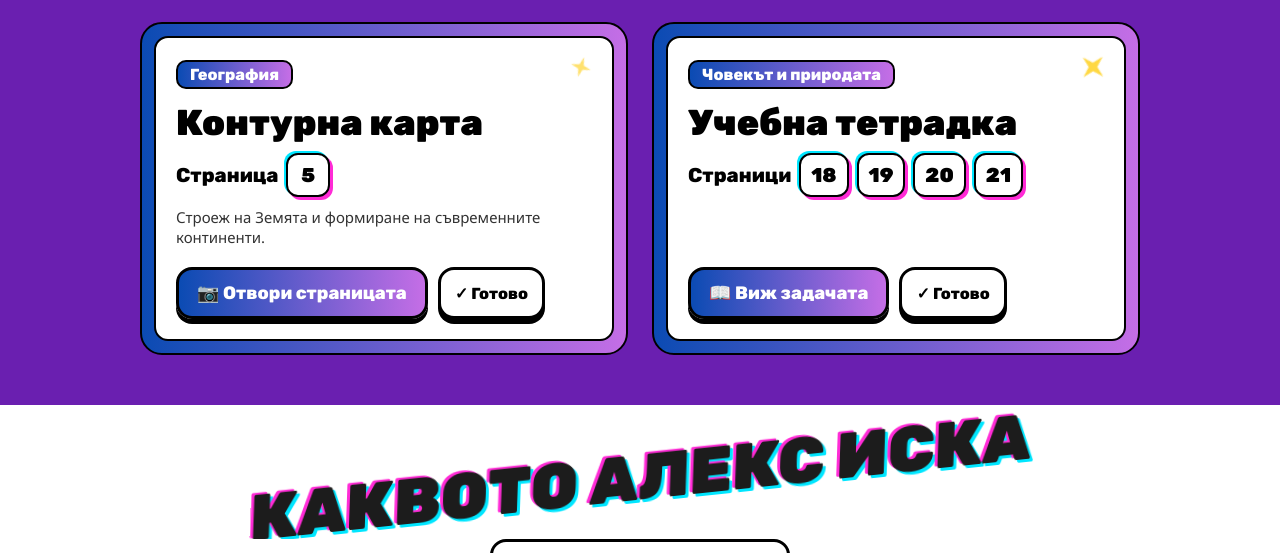
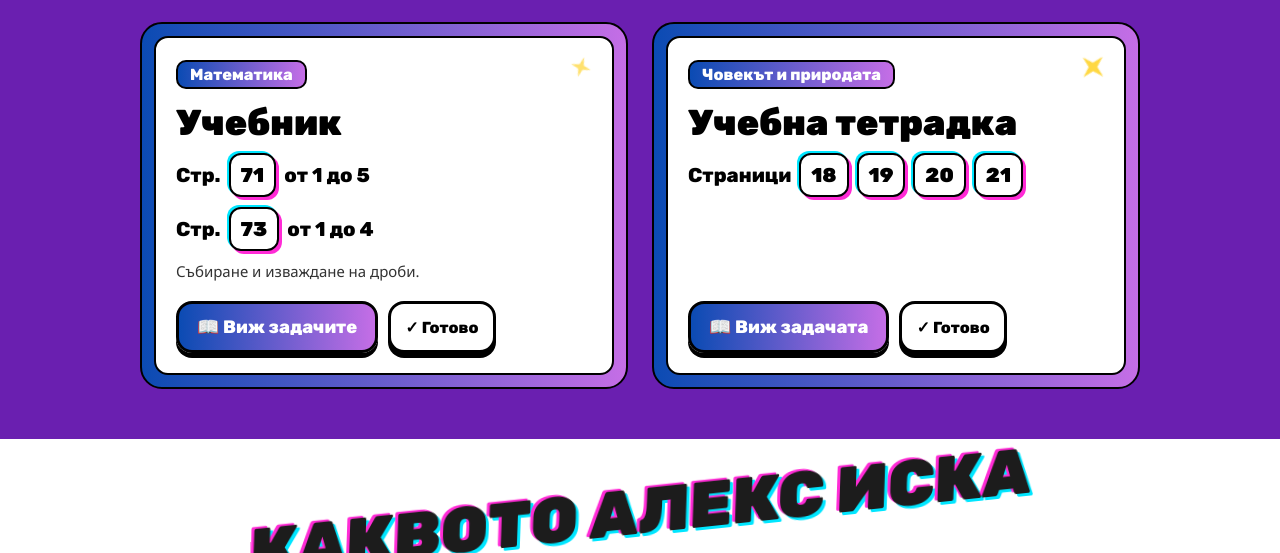
Before and after one commit to AlexTheRobota/Study-with-Alex-and-tati, a plain HTML site: page zadachi/index.html in a window 1280 px wide. Shown: the part 739-1292 px from the top of the page. Drawn offline with Linux system fonts and the light colour scheme.

Commit message:
Consultation tasks: replace geography card with maths textbook p.71 (1-5) and p.73 (1-4)
Co-Authored-By: Claude Opus 5.5 <noreply@anthropic.com>
Claude-Session: https://claude.ai/code/session_01DGy3S9bcFN6nLVGbkrwuNJ

```diff
--- a/zadachi/index.html
+++ b/zadachi/index.html
@@ -105,15 +105,16 @@ button{font:inherit;color:inherit;cursor:pointer}
   <div class="band-in">
     <div class="head"><div class="bigpill">Задачи за консултации</div></div>
     <div class="tasks">
-      <div class="frame"><article class="card" id="geo">
+      <div class="frame"><article class="card" id="mat">
         <i class="star" style="right:18px;top:16px;--s:26px"></i>
-        <span class="subj">География</span>
-        <h2>Контурна карта</h2>
-        <p class="pages">Страница <b>5</b></p>
-        <p style="margin:0;font-size:15px;color:#333">Строеж на Земята и формиране на съвременните континенти.</p>
+        <span class="subj">Математика</span>
+        <h2>Учебник</h2>
+        <p class="pages">Стр. <b>71</b> от 1 до 5</p>
+        <p class="pages">Стр. <b>73</b> от 1 до 4</p>
+        <p style="margin:0;font-size:15px;color:#333">Събиране и изваждане на дроби.</p>
         <div class="row">
-          <button class="btn" id="openGeo" type="button">📷 Отвори страницата</button>
-          <button class="done" type="button" data-task="geo" aria-pressed="false">✓ Готово</button>
+          <button class="btn" id="openMat" type="button">📖 Виж задачите</button>
+          <button class="done" type="button" data-task="mat" aria-pressed="false">✓ Готово</button>
         </div>
       </article></div>
       <div class="frame"><article class="card" id="chp">
@@ -159,20 +160,24 @@ button{font:inherit;color:inherit;cursor:pointer}
  var view=$('view'),body=$('vBody'),zoomBtn=$('vZoom'),last=null;
  function open(title,html,zoomable){last=document.activeElement;$('vTitle').textContent=title;body.innerHTML=html;view.classList.remove('zoom');zoomBtn.hidden=!zoomable;zoomBtn.textContent='🔍 Увеличи';view.hidden=false;document.body.style.overflow='hidden';$('vClose').focus()}
  function close(){view.hidden=true;document.body.style.overflow='';if(last)last.focus()}
- $('openGeo').addEventListener('click',function(){open('География · Контурна карта · стр. 5','<img src="geografia-konturna-karta-str5.jpg" alt="Контурна карта, страница 5: Строеж на Земята и Формиране на съвременните континенти">',true)});
- var PAGES=[18,19,20,21];
- $('openChp').addEventListener('click',function(){
-  var pg=st.chpPages||{},cur=PAGES[0];
-  open('Човекът и природата · Учебна тетрадка','<div class="pgv"><div class="ptabs"><span class="lbl">Страница:</span>'+PAGES.map(function(n){return '<button type="button" data-p="'+n+'">'+n+'</button>'}).join('')+'<button type="button" class="mark" id="pMark">✓ Готова</button></div><img id="pImg" alt=""></div>',true);
-  var img=$('pImg'),mark=$('pMark');
-  function show(n){cur=n;img.src='chovekat-i-prirodata-str'+n+'.jpg';img.alt='Учебна тетрадка по Човекът и природата, страница '+n;
+ // page viewer with tabs; each page can be ticked off, and the card is done when all pages are
+ function pages(task,title,PAGES,file,alt,note){
+  var pg=st[task+'Pages']||{},cur=PAGES[0];
+  open(title,'<div class="pgv"><div class="ptabs"><span class="lbl">Страница:</span>'+PAGES.map(function(n){return '<button type="button" data-p="'+n+'">'+n+'</button>'}).join('')+'<button type="button" class="mark" id="pMark">✓ Готова</button></div><p class="pnote" id="pNote" style="margin:0 0 10px;font:800 18px Rubik,Arial,sans-serif;color:#fff;text-align:center"></p><img id="pImg" alt=""></div>',true);
+  var img=$('pImg'),mark=$('pMark'),nt=$('pNote');
+  function show(n){cur=n;img.src=file(n);img.alt=alt(n);nt.textContent=note?note(n):'';nt.hidden=!note;
    body.querySelectorAll('[data-p]').forEach(function(b){var p=+b.dataset.p;b.setAttribute('aria-current',p===n);b.classList.toggle('dn',!!pg[p])});
    mark.setAttribute('aria-pressed',!!pg[n]);mark.textContent=pg[n]?'✓ Стр. '+n+' е готова':'✓ Готова';body.scrollTop=0;body.scrollLeft=0;
    img.style.animation='none';void img.offsetWidth;img.style.animation=''}
   body.querySelectorAll('[data-p]').forEach(function(b){b.addEventListener('click',function(){show(+b.dataset.p)})});
-  mark.addEventListener('click',function(){pg[cur]=!pg[cur];st.chpPages=pg;st.chp=PAGES.every(function(n){return pg[n]});put(st);paint();show(cur)});
+  mark.addEventListener('click',function(){pg[cur]=!pg[cur];st[task+'Pages']=pg;st[task]=PAGES.every(function(n){return pg[n]});put(st);paint();show(cur)});
   show(cur);
- });
+ }
+ var MAT={71:'Задачи от 1 до 5 (събиране)',73:'Задачи от 1 до 4 (изваждане)'};
+ $('openMat').addEventListener('click',function(){pages('mat','Математика · Учебник',[71,73],
+  function(n){return 'matematika-uchebnik-str'+n+'.jpg'},function(n){return 'Учебник по математика, страница '+n+': '+MAT[n]},function(n){return 'Стр. '+n+': '+MAT[n]})});
+ $('openChp').addEventListener('click',function(){pages('chp','Човекът и природата · Учебна тетрадка',[18,19,20,21],
+  function(n){return 'chovekat-i-prirodata-str'+n+'.jpg'},function(n){return 'Учебна тетрадка по Човекът и природата, страница '+n})});
  zoomBtn.addEventListener('click',function(){var z=view.classList.toggle('zoom');zoomBtn.textContent=z?'↩ Намали':'🔍 Увеличи'});
  $('vClose').addEventListener('click',close);
  view.addEventListener('click',function(e){if(e.target===view||e.target===body)close()});
```
Also changed, not shown: zadachi/matematika-uchebnik-str71.jpg (added), zadachi/matematika-uchebnik-str73.jpg (added).
